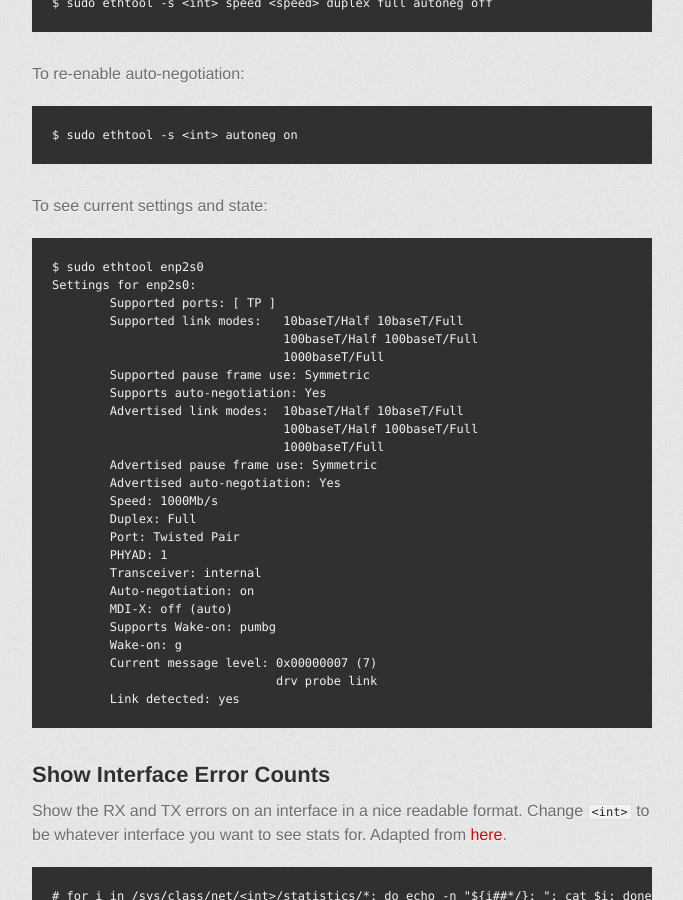
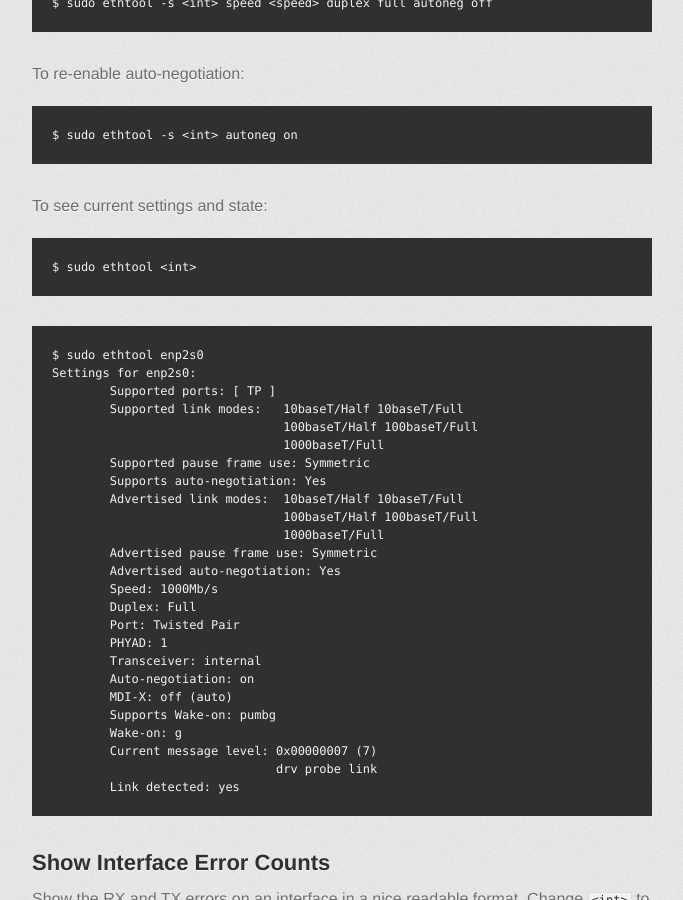
Before and after one commit to cpedro/cpedro.github.io, a Jekyll site: the page built from _tech/useful-linux-cmds.md, in a window 1280 px wide and 900 px high, scrolled down 1187 px. Shown: the whole window, without its empty margins (298-981 px from the left). Built offline with Jekyll 4.4.1, drawn with Linux system fonts in a browser that asks for light colours; some web fonts are replaced; a style sheet for code colours, icons or effects is not loaded.

Commit message:
Adding generic command for ethtool in Linux blog.

````diff
--- a/_tech/useful-linux-cmds.md
+++ b/_tech/useful-linux-cmds.md
@@ -49,6 +49,9 @@ $ sudo ethtool -s <int> autoneg on
 ```
 
 To see current settings and state:
+```
+$ sudo ethtool <int>
+```
 ```
 $ sudo ethtool enp2s0
 Settings for enp2s0:
````
